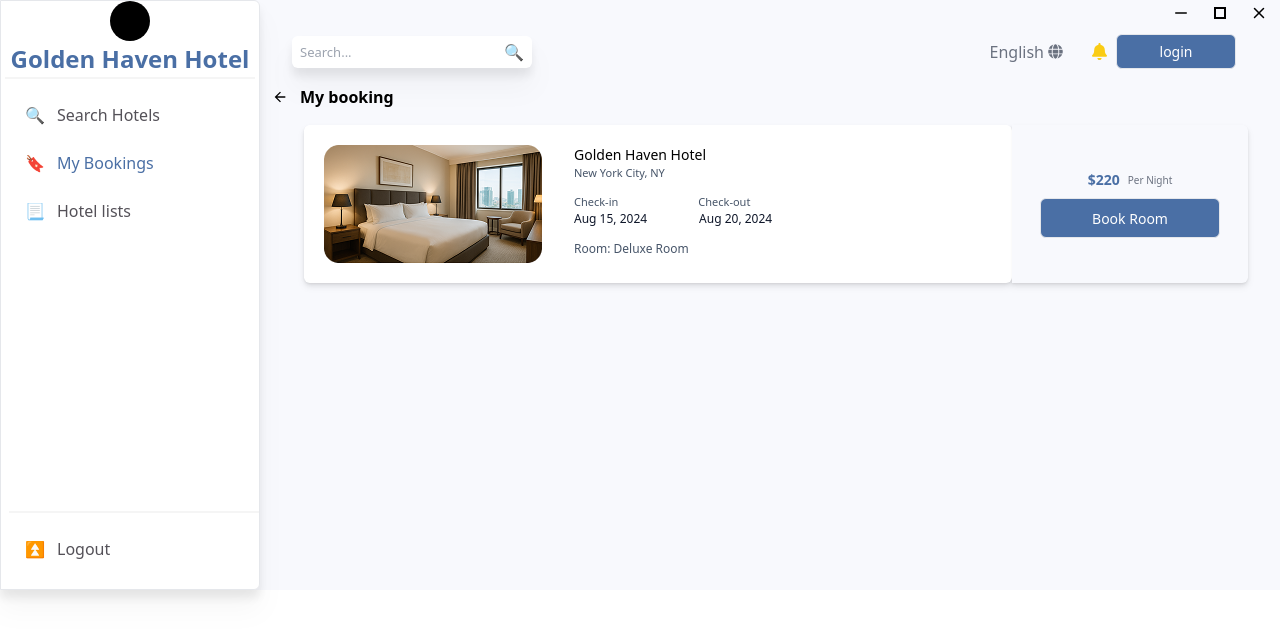
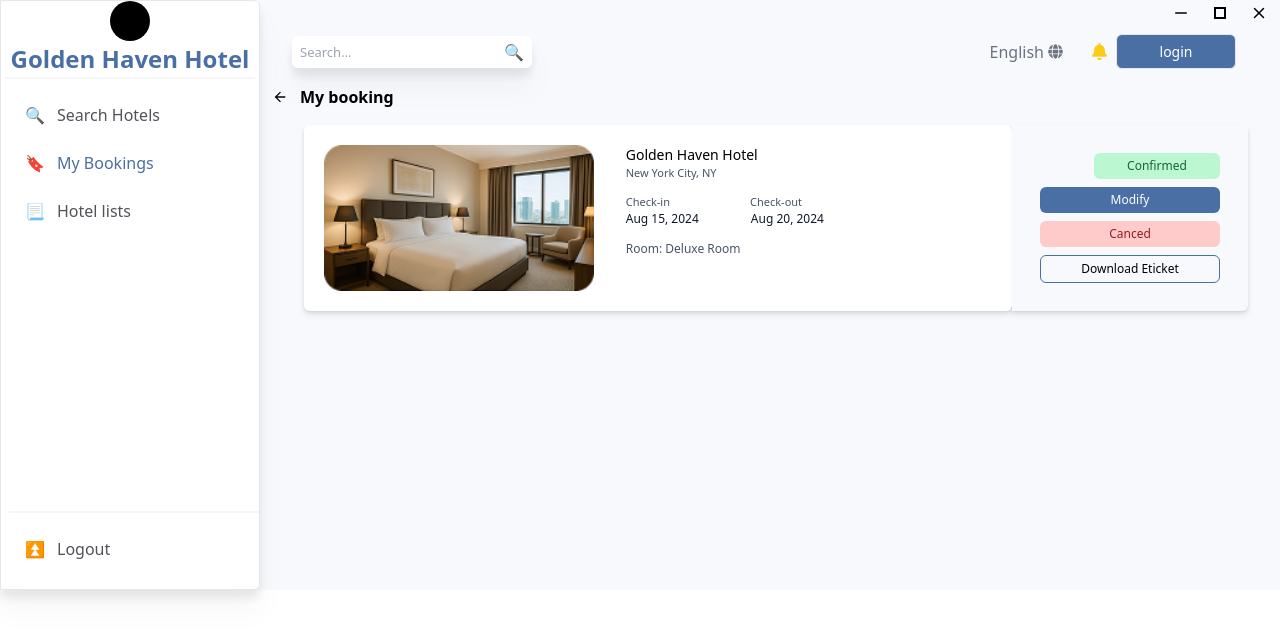
Before and after one commit to sujansijakhow/hotel-system, a React (Vite) app: page /mybooking in a window 1280 px wide. Shown: the top 638 px of the page. Built offline with nearby package versions, Linux system fonts and the light colour scheme.

Commit message:
MyBooking/completed

```diff
--- a/src/routes/MyBooking.jsx
+++ b/src/routes/MyBooking.jsx
@@ -48,15 +48,12 @@ const MyBooking = () => {
                             </div>
 
                             <div className='bg-body drop-shadow-sm w-[25%] rounded-tr-md rounded-br-md p-7 flex flex-col justify-center gap-2'>
-                                <div className='flex gap-2 items-center justify-center'>
-                                    <span className='text-primary font-semibold text-sm'>$220</span>
-                                    <span className='text-gray-500 text-[10px]'>Per Night</span>
-
+                                <div className='flex flex-col gap-2 items-end'>
+                                    <button className='px-2 py-1 bg-green-200 text-green-800 text-[12px] rounded-md w-[70%]'>Confirmed</button>
+                                    <button className='px-2 py-1 bg-primary text-white text-[12px] rounded-md w-full'>Modify</button>
+                                    <button className='px-2 py-1 bg-red-200 text-red-800 text-[12px] rounded-md w-full'>Canced</button>
+                                    <button className='px-2 py-1 bg-transparent text-[12px] border border-primary rounded-md w-full'>Download Eticket</button>
                                 </div>
-                                <Tooltip text={"Click to Book"}>
-                                    <Button name={"Book Room"} width={180} to={"/booking"} />
-
-                                </Tooltip>
                             </div>
                         </div>
                     </div>
```
